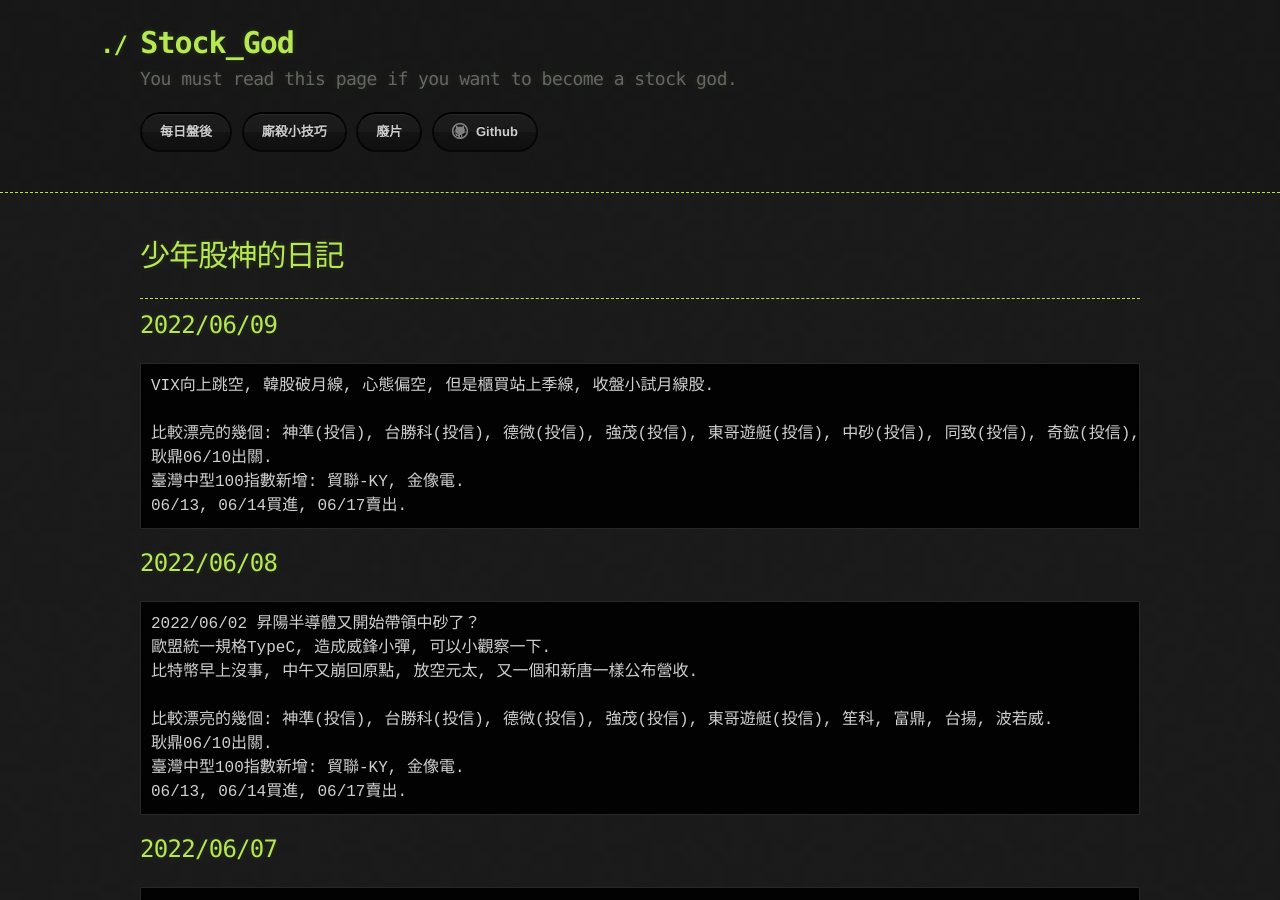
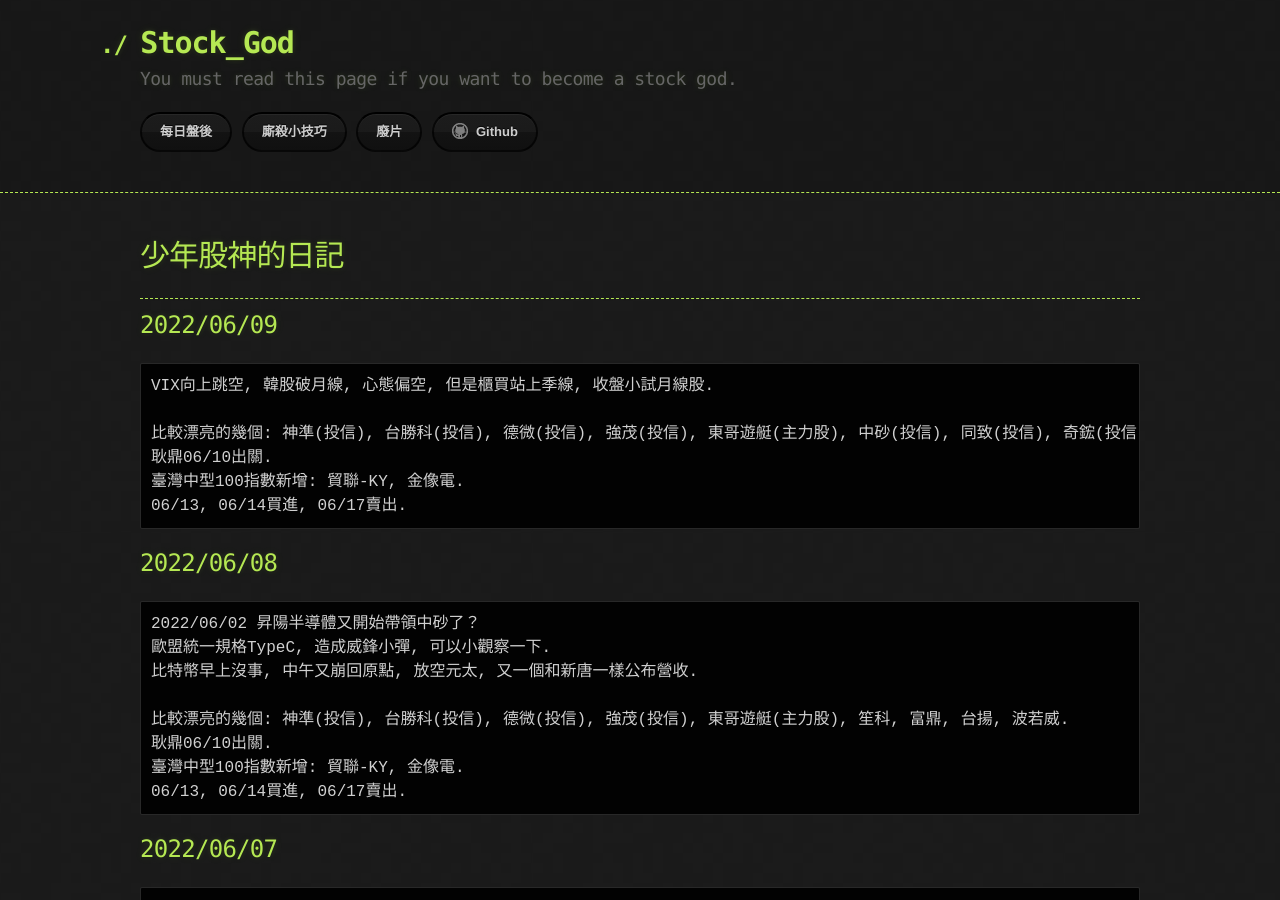
Before and after one commit to lepg5487/Stock_God, a Jekyll site: the page built from index.md, in a window 1280 px wide and 900 px high. Built offline with Jekyll 4.4.1, drawn with Linux system fonts in a browser that asks for light colours; our own code applies the rules of GitHub Pages for plain Markdown files.

Commit message:
Update index.md

````diff
--- a/index.md
+++ b/index.md
@@ -10,7 +10,7 @@ layout: testlayouts
 ```
 VIX向上跳空, 韓股破月線, 心態偏空, 但是櫃買站上季線, 收盤小試月線股.
 
-比較漂亮的幾個: 神準(投信), 台勝科(投信), 德微(投信), 強茂(投信), 東哥遊艇(投信), 中砂(投信), 同致(投信), 奇鋐(投信), 威鋒電子, 富鼎, 波若威.
+比較漂亮的幾個: 神準(投信), 台勝科(投信), 德微(投信), 強茂(投信), 東哥遊艇(主力股), 中砂(投信), 同致(投信), 奇鋐(投信), 威鋒電子, 富鼎, 波若威.
 耿鼎06/10出關.
 臺灣中型100指數新增: 貿聯-KY, 金像電.
 06/13, 06/14買進, 06/17賣出.
@@ -22,7 +22,7 @@ VIX向上跳空, 韓股破月線, 心態偏空, 但是櫃買站上季線, 收盤
 歐盟統一規格TypeC, 造成威鋒小彈, 可以小觀察一下.
 比特幣早上沒事, 中午又崩回原點, 放空元太, 又一個和新唐一樣公布營收.
 
-比較漂亮的幾個: 神準(投信), 台勝科(投信), 德微(投信), 強茂(投信), 東哥遊艇(投信), 笙科, 富鼎, 台揚, 波若威.
+比較漂亮的幾個: 神準(投信), 台勝科(投信), 德微(投信), 強茂(投信), 東哥遊艇(主力股), 笙科, 富鼎, 台揚, 波若威.
 耿鼎06/10出關.
 臺灣中型100指數新增: 貿聯-KY, 金像電.
 06/13, 06/14買進, 06/17賣出.
````
